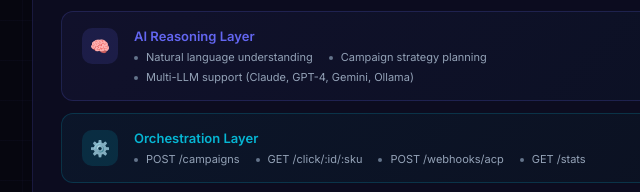
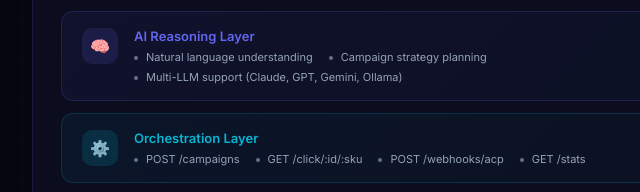
Before and after one commit to ahujasachin92/nekuda.ai-ACP, a plain HTML site: page docs/embeds/architecture.html in a window 1280 px wide. Shown: the part 260-452 px from the top of the page, 218-858 px from the left. Drawn offline with Linux system fonts and the light colour scheme.

Commit message:
Change GPT-4 to GPT in architecture diagram

```diff
--- a/docs/embeds/architecture.html
+++ b/docs/embeds/architecture.html
@@ -477,7 +477,7 @@
           <ul>
             <li>Natural language understanding</li>
             <li>Campaign strategy planning</li>
-            <li>Multi-LLM support (Claude, GPT-4, Gemini, Ollama)</li>
+            <li>Multi-LLM support (Claude, GPT, Gemini, Ollama)</li>
           </ul>
         </div>
       </div>
```
